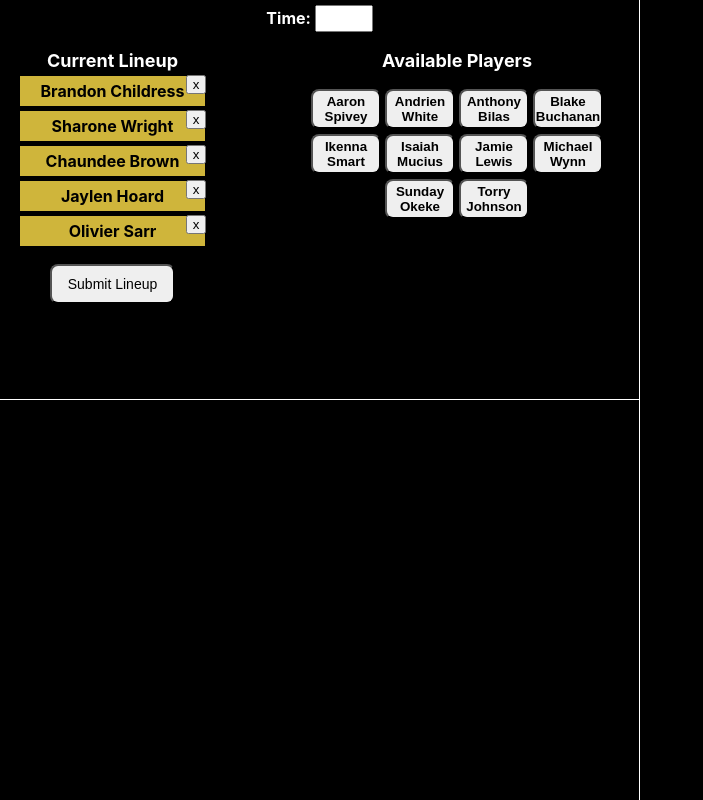
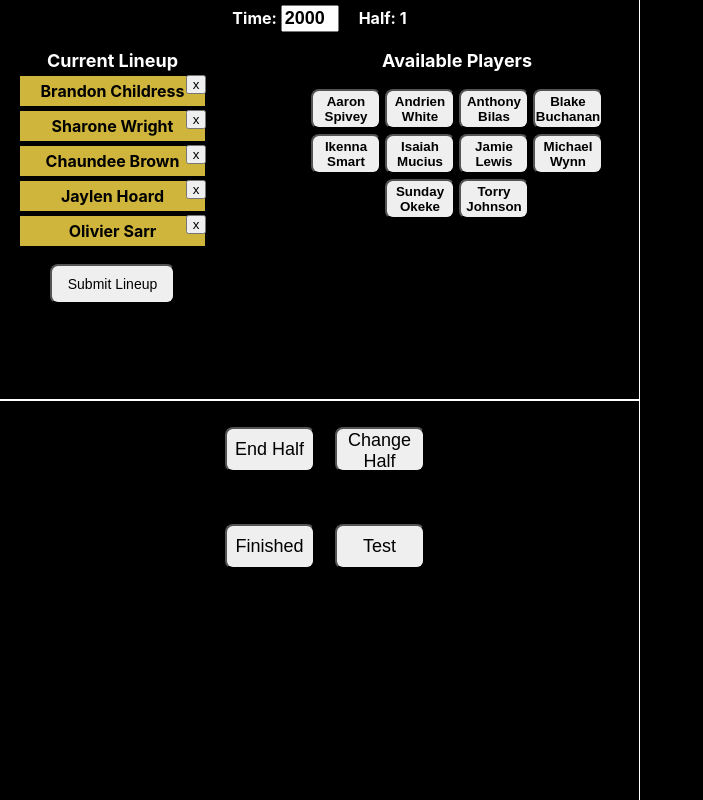
Before and after one commit to awbridgers/lineup-boxscore-tracker, a React (Create React App) app: page / in a window 1280 px wide. Shown: the whole page, without its empty margins (0-703 px from the left). Built offline with nearby package versions, Linux system fonts and the light colour scheme.

Commit message:
adds ability to track lineup times in separate arrays for each half

```diff
--- a/package.json
+++ b/package.json
@@ -3,6 +3,7 @@
   "version": "0.1.0",
   "private": true,
   "dependencies": {
+    "array-equal": "^1.0.0",
     "react": "^16.8.6",
     "react-dom": "^16.8.6",
     "react-redux": "^6.0.1",
--- a/src/App.css
+++ b/src/App.css
@@ -166,6 +166,7 @@ table.report th {
 .time input{
   font-size: 18px;
   font-weight: bold;
+  margin-right: 20px;
 }
 .statButtons{
   height: 50%;
@@ -201,22 +202,30 @@ table.report th {
   border-bottom: 1px solid white;
   box-sizing: border-box;
 }
+.resultsButtonContainer{
+  height:50%;
+  box-sizing: border-box;
+  border-top: 1px solid white;
+  text-align: center;
+}
 .resultsButton{
   display: flex;
-  flex-direction: column;
-  align-items: flex-start;
+  flex-direction: row;
+  align-items: center;
   justify-content: center;
   text-align: center;
-  height: 50%;
-  border-top: 1px solid white;
+  width: 50%;
   padding-left: 10px;
-  box-sizing: border-box;
+  margin: auto;
+  flex-wrap: wrap;
 }
+
 .resultsButton button{
   width: 90px;
-  height: 35px;
+  height: 45px;
   border-radius: 8px;
   font-size: 18px;
+  margin: 10px;
 }
 .for{
   width: 50%;
--- a/src/App.js
+++ b/src/App.js
@@ -1,10 +1,12 @@
 import React, { Component } from 'react';
 import './App.css';
-import roster from './roster.js'
-import NamePlate from './components/namePlate.js'
-import { connect } from 'react-redux'
-import { removePlayer, addPlayer, updateTime } from './actions/index.js';
+import roster from './roster.js';
+import NamePlate from './components/namePlate.js';
+import { connect } from 'react-redux';
+import { removePlayer, addPlayer, updateTime, addLineup, addTimeToLineup } from './actions/index.js';
+import { changeIndex, changeHalf } from './actions/index.js'
 import Lineup from './lineupClass.js';
+import equals from 'array-equal';
 
 class App extends Component {
   addPlayer = (e) =>{
@@ -25,8 +27,45 @@ class App extends Component {
       this.props.updateTime(e.target.value);
     }
   }
+  changeHalf = () =>{
+    let newHalf = (this.props.half ===1) ? 2:1;
+    this.props.changeHalf(newHalf)
+  }
+  endHalf = () =>{
+    this.props.addTimeToLineup(0,this.props.lineupIndex, this.props.half);
+    this.props.updateTime('2000');
+    let newHalf = (this.props.half ===1) ? 2:1;
+    this.props.changeHalf(newHalf);
+  }
   submitLineup = () =>{
-
+    const sortedPlayerArray = this.props.currentLineup.slice().sort();
+    const oldIndex = this.props.lineupIndex;
+    const time = this.fixTime(this.props.time);
+    const arrayLength = this.props.lineupArray.length;
+    //if its the first lineup of the game, create and push
+    if(this.props.lineupArray.length === 0){
+      let newLineup = new Lineup(sortedPlayerArray, time, this.props.half);
+      this.props.addLineup(newLineup);
+    }
+    //if its not the first lineup, search the array for the lineup
+    else{
+      const newIndex = this.findLineup(sortedPlayerArray);
+      //if the lineup does not exist, create it and push it to the array
+      if(newIndex === -1){
+        let newLineup = new Lineup(sortedPlayerArray, time, this.props.half);
+        this.props.addLineup(newLineup);
+        this.props.addTimeToLineup(time, oldIndex, this.props.half);
+        this.props.changeIndex(arrayLength);
+      }
+      //if the lineup already exists, add the time to its time array
+      else{
+        if(time !== 0 && time!== 1200){
+          this.props.addTimeToLineup(time, oldIndex, this.props.half);
+        }
+        this.props.addTimeToLineup(time, newIndex, this.props.half);
+        this.props.changeIndex(newIndex);
+      }
+    }
   }
   fixTime = time =>{
     let value = null;
@@ -45,6 +84,16 @@ class App extends Component {
     }
     return value;
   }
+  findLineup = players => {
+    let index = -1
+    //cycle through each element of the lineupArray
+    this.props.lineupArray.forEach((x,i) => {
+      if(equals(x.players,players)){
+        index = i
+      }
+    });
+    return index;
+  }
   render() {
     return (
       <div className="App">
@@ -53,6 +102,7 @@ class App extends Component {
             <div className = 'gameInfo'>
               <div className = 'time'>
                 Time: <input style = {{width:"50px"}} type="text" name = 'time' value = {this.props.time} onChange = {this.changeTime}/>
+                Half: {this.props.half}
               </div>
               <div className = "lineupInfo">
                 <div className = "inTheGame">
@@ -62,7 +112,7 @@ class App extends Component {
                   <NamePlate id = '2' name = {this.props.currentLineup[2]} onClick = {this.removePlayer}/>
                   <NamePlate id = '3' name = {this.props.currentLineup[3]} onClick = {this.removePlayer}/>
                   <NamePlate id = '4' name = {this.props.currentLineup[4]} onClick = {this.removePlayer}/>
-                  <p><button className = "lineupSubmit" type = "button">Submit Lineup</button></p>
+                  <p><button className = "lineupSubmit" type = "button" onClick = {this.submitLineup}>Submit Lineup</button></p>
                 </div>
                 <div className = 'playerBank'>
                   <p>Available Players</p>
@@ -77,6 +127,14 @@ class App extends Component {
                 </div>
               </div>
             </div>
+              <div className = 'resultsButtonContainer'>
+                <div className = 'resultsButton'>
+                <p><button type ='button' onClick = {this.endHalf}>End Half</button></p>
+                <p><button type = "button" onClick = {this.changeHalf}>Change Half</button></p>
+                <p><button type = "button">Finished</button></p>
+                <p><button type = "button">Test</button></p>
+              </div>
+            </div>
           </div>
         </div>
       </div>
@@ -87,11 +145,18 @@ const mapDispatchToProps = dispatch =>({
   removePlayer: (ID) => dispatch(removePlayer(ID)),
   addPlayer: (name,ID) => dispatch(addPlayer(name,ID)),
   updateTime: (time)=> dispatch(updateTime(time)),
+  addLineup: (lineup)=> dispatch(addLineup(lineup)),
+  addTimeToLineup: (time, index, half)=> dispatch(addTimeToLineup(time,index,half)),
+  changeIndex: (index) => dispatch(changeIndex(index)),
+  changeHalf: (half) => dispatch(changeHalf(half))
 
 });
 const mapStateToProps = store => ({
   currentLineup: store.currentLineup,
   time: store.time,
+  lineupArray: store.lineupArray,
+  lineupIndex: store.lineupIndex,
+  half: store.half,
 });
 
 export default connect(mapStateToProps, mapDispatchToProps)(App);
--- a/src/actions/index.js
+++ b/src/actions/index.js
@@ -13,3 +13,25 @@ export const updateTime = time =>({
   type: 'UPDATE_TIME',
   newTime: time
 })
+
+export const addLineup = lineup =>({
+  type: 'ADD_LINEUP',
+  lineup
+})
+
+export const addTimeToLineup = (time, index, half) =>({
+    type: 'ADD_TIME_TO_LINEUP',
+    time,
+    index,
+    half,
+})
+
+export const changeIndex = index =>({
+  type: 'CHANGE_INDEX',
+  index
+})
+
+export const changeHalf = half => ({
+  type: 'CHANGE_HALF',
+  half
+})
--- a/src/lineupClass.js
+++ b/src/lineupClass.js
@@ -1,7 +1,14 @@
 class Lineup {
-  constructor(players, time){
+  constructor(players, time, half){
     this.players = players;
-    this.time = [time];
+    if(half ===1){
+      this.firstHalfArray = [time];
+      this.secondHalfArray =[];
+    }
+    else if(half ===2){
+      this.firstHalfArray = [];
+      this.secondHalfArray = [time]
+    }
     this.pointsFor = 0;
     this.pointsAgainst = 0;
     this.dRebFor = 0;
--- /dev/null
+++ b/src/reducers/half.js
@@ -0,0 +1,8 @@
+export const half = (state = 1, action) =>{
+  switch (action.type){
+    case 'CHANGE_HALF':
+      return action.half;
+    default:
+      return state;
+  }
+}
--- a/src/reducers/lineupArray.js
+++ b/src/reducers/lineupArray.js
@@ -1,5 +1,21 @@
 export const lineupArray = (state = [], action) => {
   switch(action.type){
+    case 'ADD_LINEUP':
+      let newArray = state.slice();
+      newArray.push(action.lineup);
+      return newArray;
+    case 'ADD_TIME_TO_LINEUP':
+      return state.map((lineup, index)=>{
+        if(index !== action.index){
+          return lineup
+        }
+        else{
+          let whichArray = (action.half === 1) ? 'firstHalfArray' : 'secondHalfArray';
+          let timeArray = lineup[whichArray].slice();
+          timeArray.push(action.time);
+          return {...lineup, [whichArray]: timeArray}
+        }
+      })
     default:
       return state;
   }
--- /dev/null
+++ b/src/reducers/lineupIndex.js
@@ -0,0 +1,8 @@
+export const lineupIndex = (state = 0, action) => {
+  switch(action.type){
+    case 'CHANGE_INDEX':
+      return action.index;
+    default:
+      return state
+  }
+}
```
Also changed, not shown: src/reducers/index.js (+6 -2 lines).
